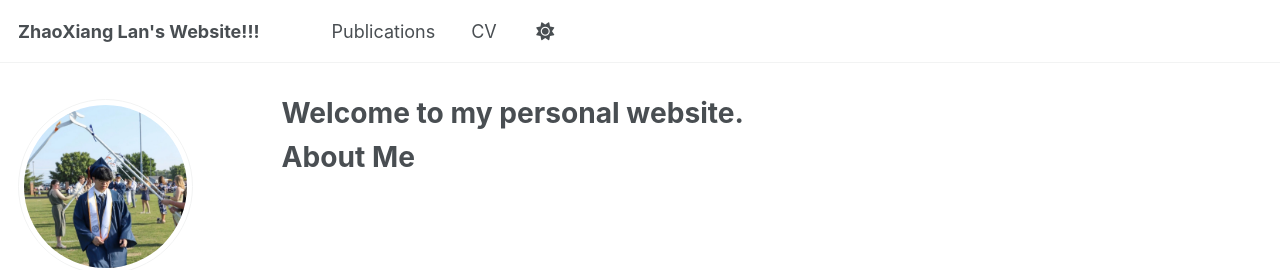
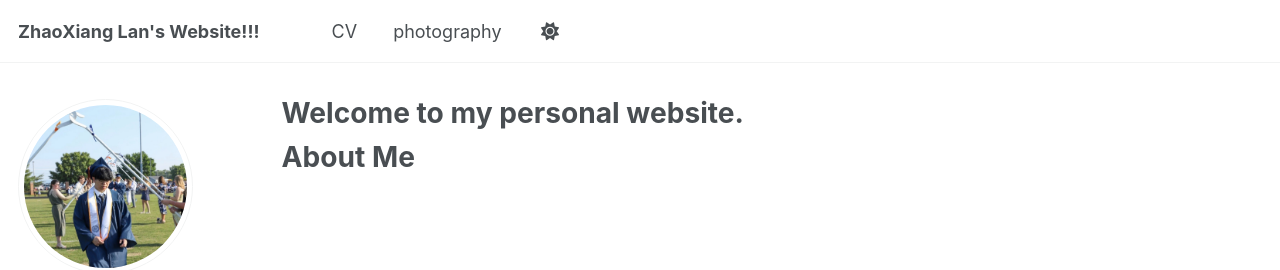
Before and after one commit to ZhaoXiangLan/ZhaoXiangLan.github.io, a Jekyll site: the page built from _pages/about.md, in a window 1280 px wide. Shown: the top 270 px of the page. Built offline with Jekyll 4.4.1, drawn with Linux system fonts in a browser that asks for light colours; a script that is not in the unit is left out.

Commit message:
Update navigation.yml
add photo nagivate

```diff
--- a/_data/navigation.yml
+++ b/_data/navigation.yml
@@ -8,8 +8,8 @@
 #      Markdown formatted page while the second is generated using JSON.
 
 main:
-  - title: "Publications"
-    url: /publications/
+  #- title: "Publications"
+  #  url: /publications/
 
   #- title: "Talks"
   #  url: /talks/
@@ -31,3 +31,5 @@ main:
 
   #- title: "Guide"
   #  url: /markdown/
+  - title: "photography"
+    url: /photography/
```
